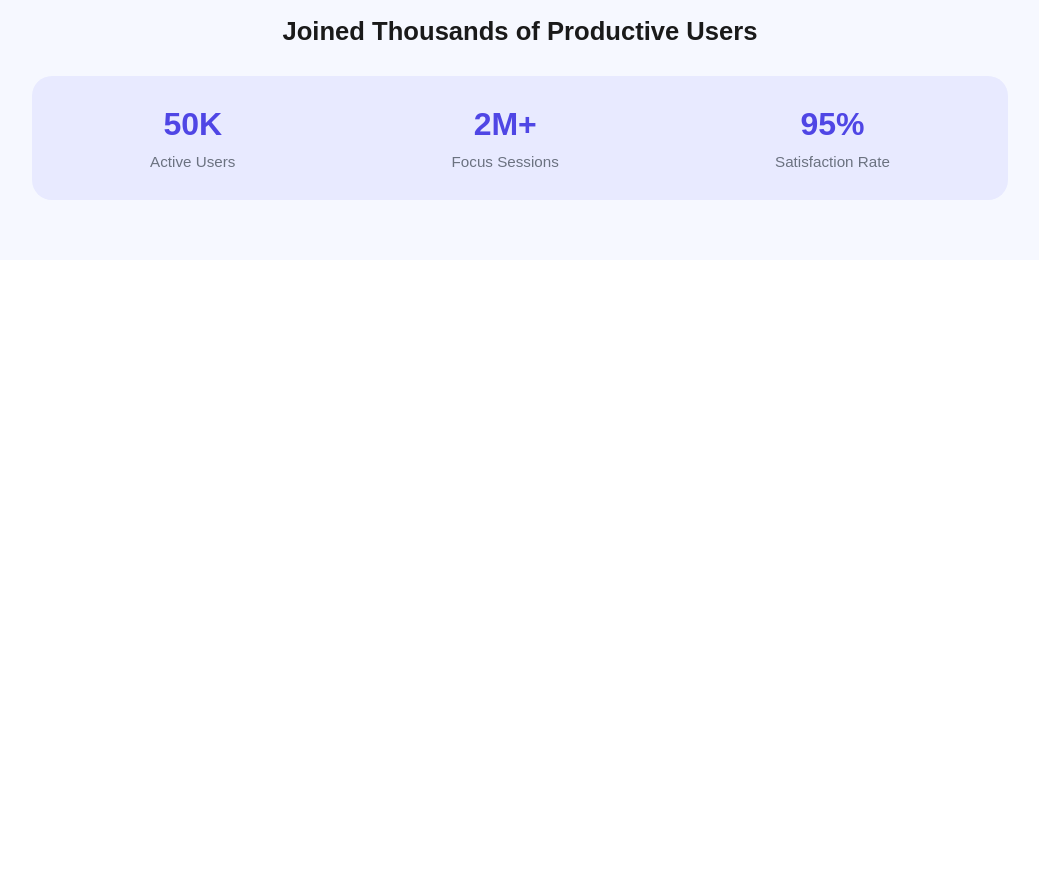
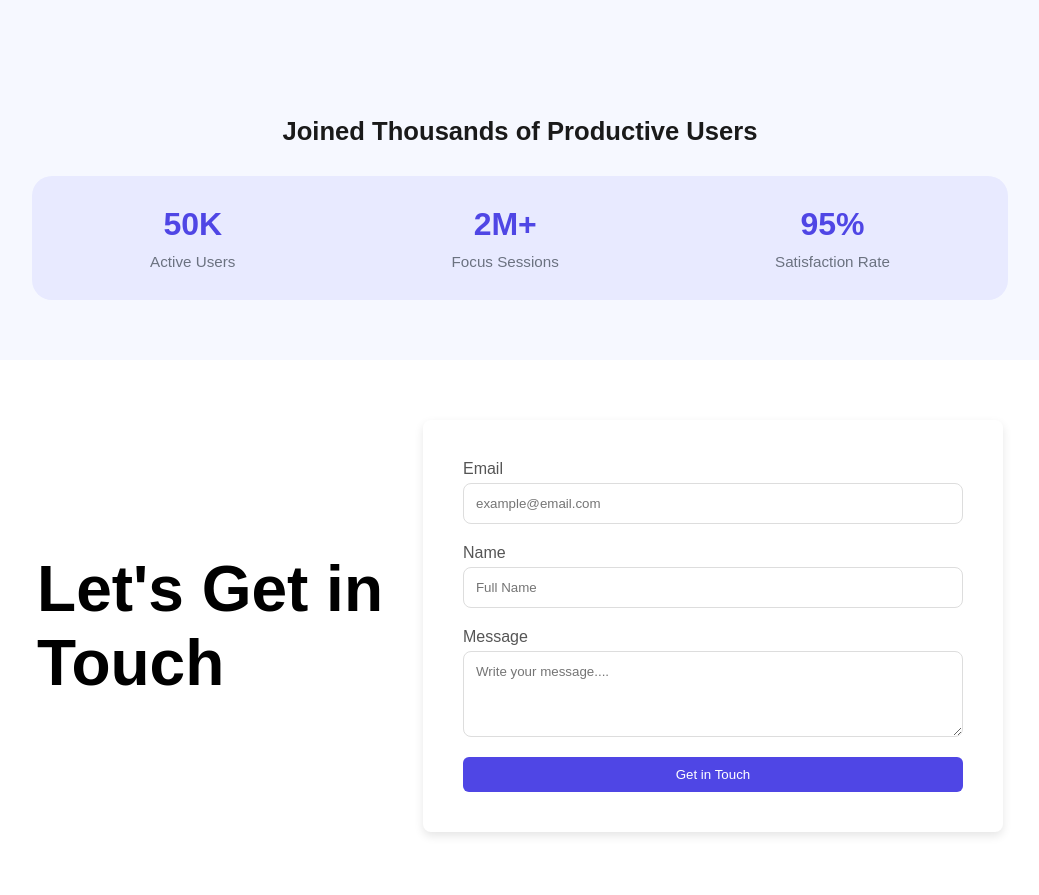
Before and after one commit to Khandaker-Sojol/Assignment-1, a plain HTML site: page index.html in a window 1280 px wide. Shown: the part 723-1618 px from the top of the page, without its empty margins (120-1159 px from the left). Before the commit the page ends 1013 px from the top, so only its background shows below. Drawn offline with Linux system fonts and the light colour scheme.

Commit message:
contact-form add

```diff
--- a/index.html
+++ b/index.html
@@ -53,6 +53,24 @@
             </div>
           </section>
 
+         <section class="contact-form-sec">
+            <h2>Let's Get in <br>Touch</h2>
+            <div class="contact-form">
+               <form action="#" method="post">
+                   <label for="email">Email</label>
+                   <input type="email" id="email" name="email" placeholder="example@email.com" required>
+
+                   <label for="name">Name</label>
+                   <input type="text" id="name" name="name" placeholder="Full Name" required>
+
+                   <label for="message">Message</label>
+                   <textarea id="message" name="message" placeholder="Write your message...." rows="4" required></textarea>
+
+                   <button type="submit" class="primary-btn">Get in Touch</button>
+               </form>
+           </div>
+         </section>
+
       </main>
    </div>
 
--- a/style.css
+++ b/style.css
@@ -10,6 +10,7 @@
    background-repeat: no-repeat;
    justify-content: space-between;
    padding: 30px;
+   margin-bottom: 100px;
  }
 
  /* Header */
@@ -65,6 +66,7 @@
    align-items: center;
    padding: 60px 10%;
    gap: 40px;
+   margin-top: 100px;
  }
 
  .action-section h2 {
@@ -119,3 +121,49 @@
    font-size: 0.95rem;
    color: #6b7280;
  }
+
+/* contact from-section*/
+.contact-form-sec{
+   display: flex;
+   justify-content: center;
+   align-items: center;
+   gap: 40px;
+   padding: 60px;
+}
+.contact-form-sec h2{
+   font-size: 4rem;
+   max-width: 50%;
+
+}
+.contact-form {
+   background-color: #ffffff;
+   padding: 40px;
+   border-radius: 8px;
+   box-shadow: 0 4px 10px rgba(0, 0, 0, 0.1);
+   width: 100%;
+   max-width: 500px;
+   text-align: center;
+}
+
+form {
+   display: flex;
+   flex-direction: column;
+}
+
+label {
+   text-align: left;
+   margin-bottom: 5px;
+   color: #555;
+}
+
+input, textarea {
+   padding: 12px;
+   margin-bottom: 20px;
+   border: 1px solid #ddd;
+   border-radius: 8px;
+}
+
+
+button.submit-btn:hover {
+   background-color: #3f4e8c;
+}
```
